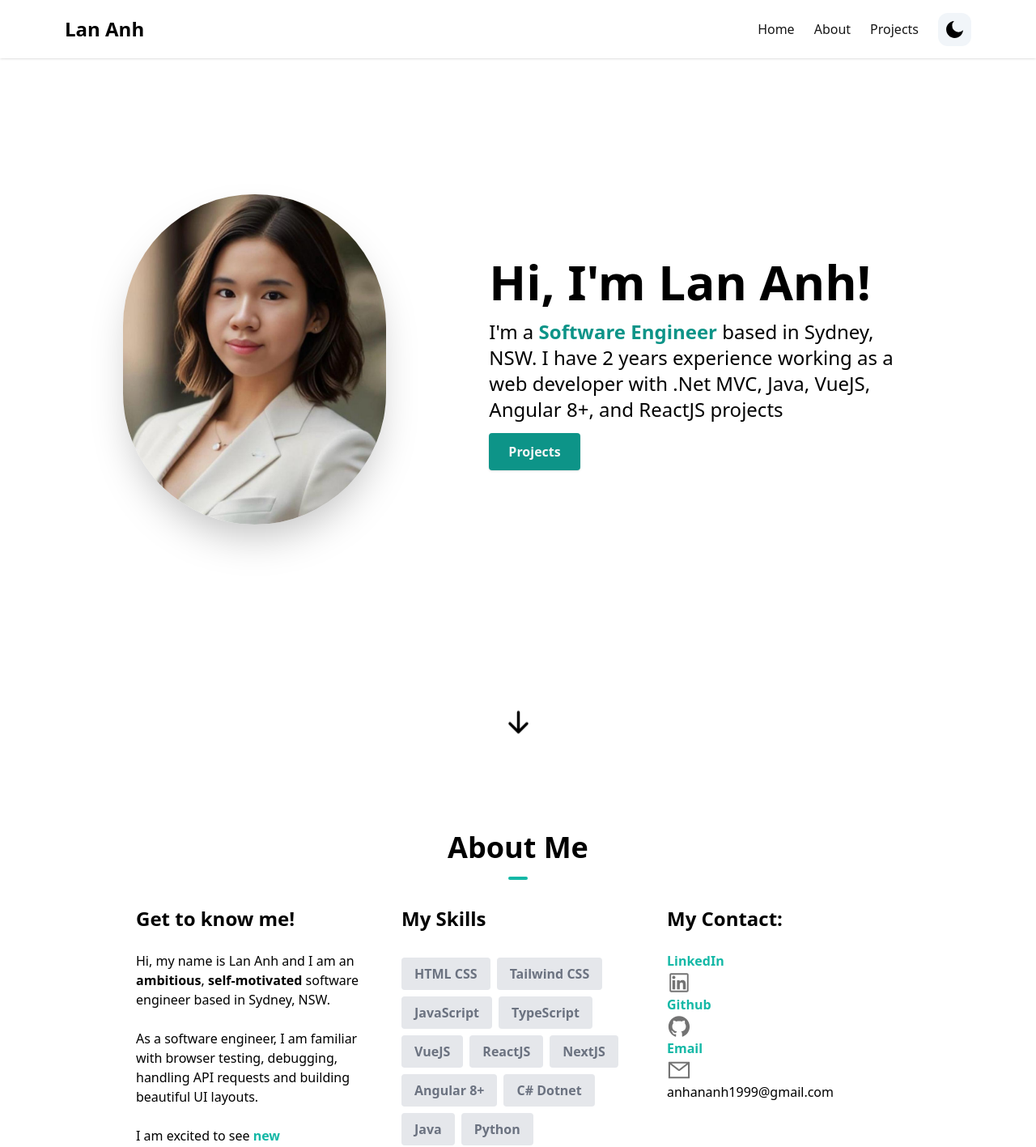
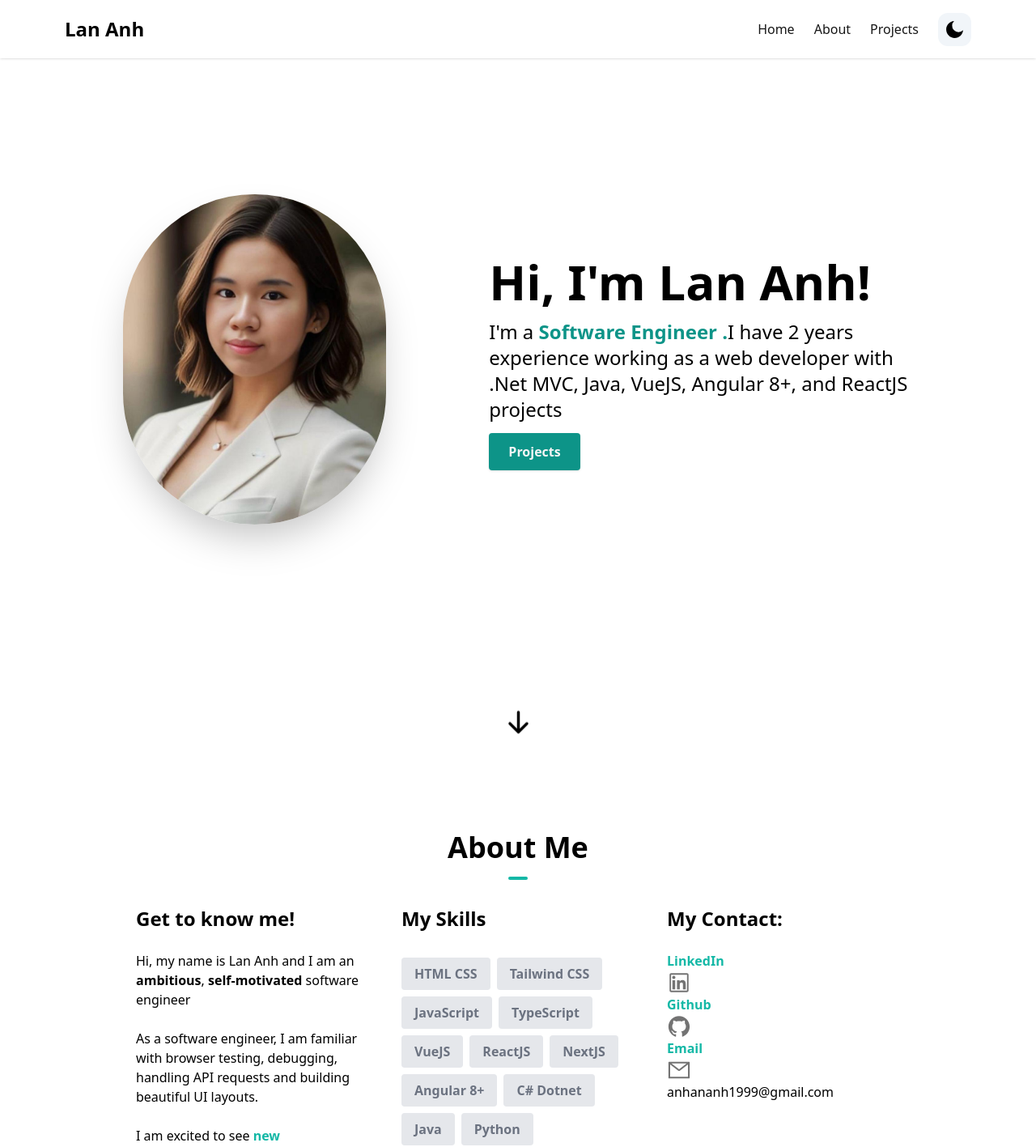
Before and after one commit to anh-nguyen20899/zoey-porfolio, a Next.js app: page / in a window 1280 px wide. Shown: the top 1417 px of the page at 81% size. Built offline with nearby package versions, Linux system fonts and the light colour scheme.

Commit message:
Update address

```diff
--- a/components/AboutSection.tsx
+++ b/components/AboutSection.tsx
@@ -40,7 +40,7 @@ const AboutSection = () => {
               Hi, my name is Lan Anh and I am an{" "}
               <span className="font-bold">{"ambitious"}</span>,
               <span className="font-bold">{" self-motivated"}</span> software engineer
-              based in Sydney, NSW.
+              {/* based in Sydney, NSW. */}
             </p>
             <br />
             <p>
--- a/components/HeroSection.tsx
+++ b/components/HeroSection.tsx
@@ -23,9 +23,10 @@ const HeroSection = () => {
           <p className="text-lg mt-4 mb-6 md:text-2xl">
             I&#39;m a{" "}
             <span className="font-semibold text-teal-600">
-              Software Engineer{" "}
+              Software Engineer{" "}.
             </span>
-            based in Sydney, NSW. I have 2 years experience working as a web developer with .Net MVC, Java, VueJS, Angular 8+, and ReactJS projects
+            {/* based in Sydney, NSW */}
+            I have 2 years experience working as a web developer with .Net MVC, Java, VueJS, Angular 8+, and ReactJS projects
           </p>
           <Link
             to="projects"
```
